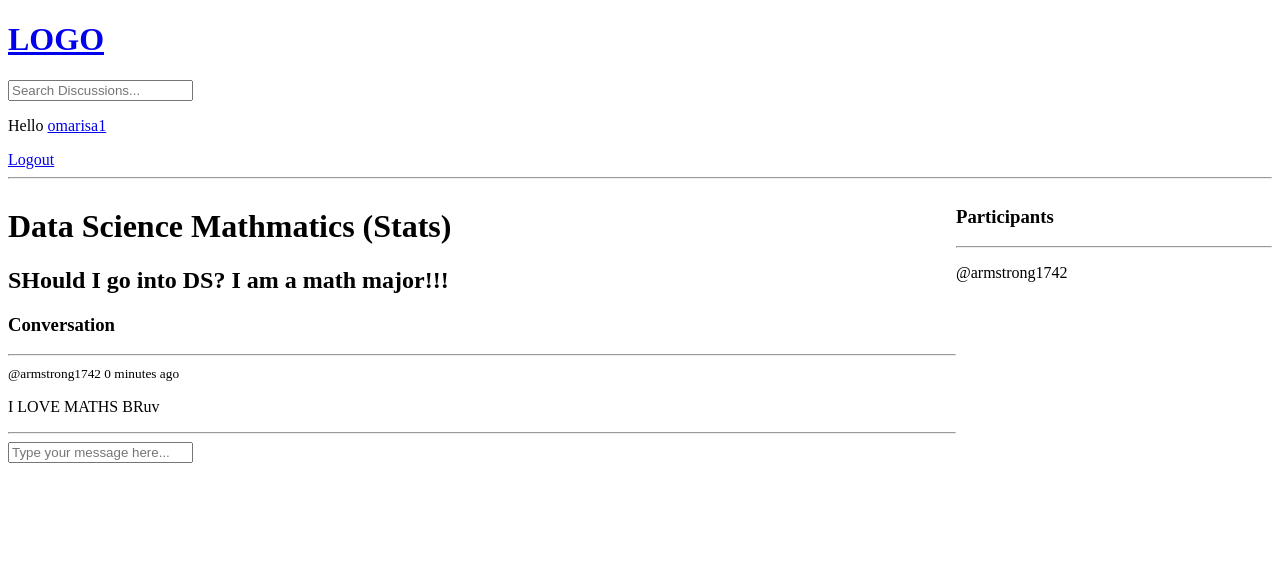
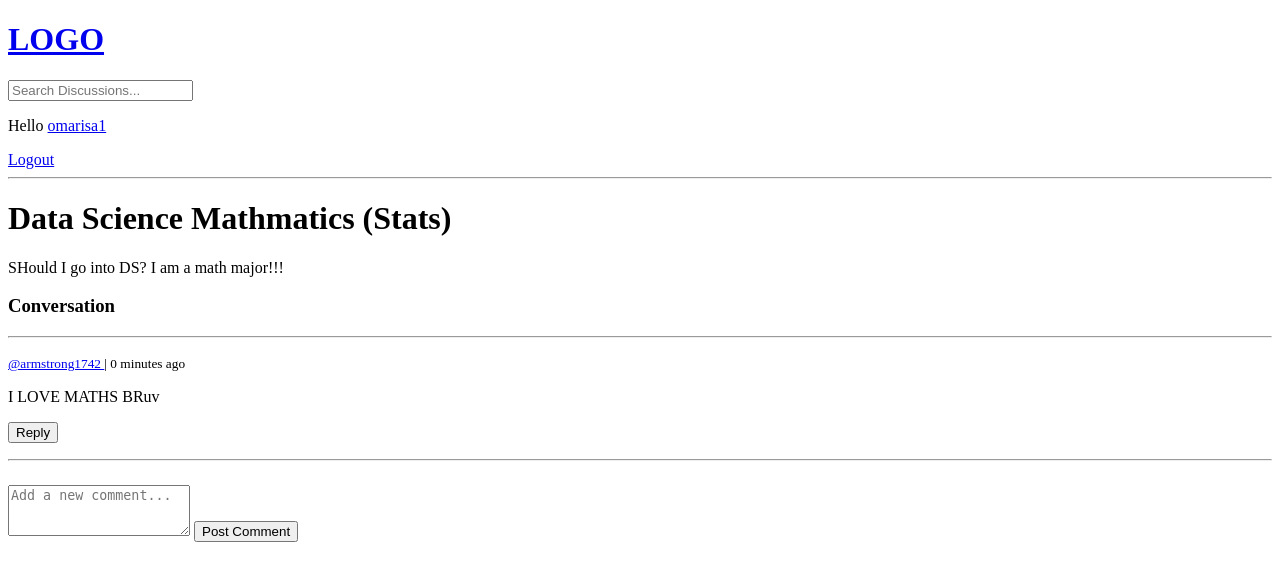
Before and after one commit to Isalifestyle/NOLIG, a Django app: page /discussion/2 in a window 1280 px wide. Shown: the top 581 px of the page. Run offline with Django 5.2, Linux system fonts and the light colour scheme; a user stored in the database is signed in; data comes from the database, SQL or seed files in the repository.

Commit message:
Discussion form comments feature made

```diff
--- a/nolig/base/models.py
+++ b/nolig/base/models.py
@@ -20,15 +20,23 @@ class Discussion(models.Model):
         return self.name
 
 
+# Add a parent field that references self (so a Message can be the child of another Message). If parent is NULL, it’s a top-level comment; if not, it’s a reply.
 class Message(models.Model):
     user = models.ForeignKey(User, on_delete=models.CASCADE)
     discussion = models.ForeignKey(Discussion, on_delete=models.CASCADE)
     body = models.TextField()
+    parent = models.ForeignKey(
+        'self',
+        on_delete=models.CASCADE,
+        null=True,
+        blank=True,
+        related_name='replies'
+    )
     updated = models.DateTimeField(auto_now=True)
-    created=models.DateTimeField(auto_now_add=True)
+    created = models.DateTimeField(auto_now_add=True)
 
     def __str__(self):
-        return self.body[0:50]
+        return self.body[:50]
 
 class FlashcardSet(models.Model):
     user = models.ForeignKey(User, on_delete=models.CASCADE)  # The creator of the set
--- /dev/null
+++ b/nolig/base/templates/base/comment.html
@@ -0,0 +1,59 @@
+<div class="comment">
+    <!-- Show the username and link to their profile -->
+    <small>
+      <a href="{% url 'user_profile' message.user.id %}">
+         @{{ message.user.username }}
+      </a>
+      | {{ message.created|timesince }} ago
+    </small>
+
+    <p>{{ message.body }}</p>
+
+    {% if request.user == message.user %}
+        <a href="{% url 'delete-message' message.id %}">Delete</a>
+    {% endif %}
+
+    <!-- "Reply" button if logged in -->
+    {% if request.user.is_authenticated %}
+      <button onclick="toggleReplyForm('{{ message.id }}')">Reply</button>
+    {% endif %}
+
+    <!-- This message's child replies -->
+    {% if message.replies.exists %}
+      <div class="reply-list">
+        {% if depth < max_depth %}
+          <!-- Recursively include comment.html for each child reply -->
+          {% for child in message.replies.all %}
+            {% include 'base/comment.html' with message=child depth=depth|add:1 max_depth=max_depth %}
+          {% endfor %}
+        {% else %}
+          <div id="reply-list-{{ message.id }}"
+               class="reply-list"
+               data-loaded="false">
+            <!-- This is where new replies will be appended -->
+          </div>
+
+          <button onclick="toggleReplies('{{ message.id }}')"
+                  id="view-btn-{{ message.id }}">
+            View replies ({{ message.replies.count }})
+          </button>
+          <!-- In your JavaScript, you could expand or load them via AJAX. -->
+        {% endif %}
+      </div>
+    {% endif %}
+
+    <!-- Hidden reply form for this message -->
+    {% if request.user.is_authenticated %}
+    <div id="reply-form-{{ message.id }}"
+         class="reply-form"
+         style="display: none;">
+        <form method="POST" action="">
+            {% csrf_token %}
+            <input type="hidden" name="parent_id" value="{{ message.id }}">
+            <textarea name="body" rows="2" placeholder="Reply to @{{ message.user.username }}"></textarea>
+            <button type="submit">Post Reply</button>
+        </form>
+    </div>
+    {% endif %}
+</div>
+<hr>
--- a/nolig/base/templates/base/discussion.html
+++ b/nolig/base/templates/base/discussion.html
@@ -1,60 +1,96 @@
 {% extends 'main.html' %}
-
 {% block content %}
 
 <style>
-    .discussion-container {
-        display: grid;
-        grid-template-columns: 3fr 1fr;
+.comment-wrapper {
+    margin-bottom: 1.5rem;
 }
+.comment {
+    margin: 1rem 0;
+}
+
+.reply-list {
+    margin-left: 2rem; /* Indent replies */
+    border-left: 2px solid #ccc;
+    padding-left: 1rem;
+}
+
+.reply-form {
+    margin-left: 2rem;
+    margin-top: 0.5rem;
+}
+
+
 </style>
-
-<div class="discussion-container">
-
-    <div>
-
-    <h1>{{discussion.name}}</h1>
-    <h2>{{discussion.description}}</h2>
+<h1>{{ discussion.name }}</h1>
+<p>{{ discussion.description }}</p>
 
 <div class="comment-wrapper">
     <h3>Conversation</h3>
     <hr>
-
     {% for message in discussion_messages %}
-            <div>
-                {% if request.user == message.user %}
-                <a href="{% url 'delete-message' message.id %}">Delete</a>
-                {% endif %}
-                <small>@{{message.user}}  {{message.created|timesince}} ago</small>
-                <p>{{message.body}}</p>
-                <hr>
-            </div>
+        {% include 'base/comment.html' with message=message depth=0 max_depth=2 %}
+        <!-- depth=0 for top-level, max_depth=2 is an example (2 levels) -->
     {% endfor %}
 </div>
 
+<!-- Top-level comment form -->
 {% if request.user.is_authenticated %}
 <div class="comment-form">
     <form method="POST" action="">
         {% csrf_token %}
-            <input type="text" name="body" placeholder="Type your message here...">
+        <textarea name="body" rows="3" placeholder="Add a new comment..."></textarea>
+        <button type="submit">Post Comment</button>
     </form>
-
 </div>
 {% endif %}
 
-    </div>
+<script>
+function toggleReplyForm(messageId) {
+    const form = document.getElementById(`reply-form-${messageId}`);
+    if (form.style.display === 'none') {
+        form.style.display = 'block';
+    } else {
+        form.style.display = 'none';
+    }
+}
 
-    <div>
-        <h3>Participants</h3>
-        <hr>
+// If you want to handle "View more replies" with JavaScript
+function toggleReplies(messageId) {
+  const replyList = document.querySelector(`#reply-list-${messageId}`);
+  const button = document.querySelector(`#view-btn-${messageId}`);
 
-        {% for user in participants %}
-            <div>
-                <p>@{{user.username}}</p>
-            </div>
-        {% endfor %}
-    </div>
+  // Check if we already loaded them
+  const isLoaded = replyList.dataset.loaded === 'true';
 
-</div>
+  if (!isLoaded) {
+    // Not loaded yet -> fetch + show
+    fetch(`/load_more_replies/?parent_id=${messageId}`, {
+      method: 'GET',
+    })
+      .then(response => {
+        if (!response.ok) {
+          throw new Error("Network response was not OK");
+        }
+        return response.text();
+      })
+      .then(data => {
+        replyList.innerHTML += data;
+        replyList.dataset.loaded = 'true';
+        // Optional: update button text
+        button.textContent = 'Hide replies';
+      })
+      .catch(error => console.error('Error loading replies:', error));
+  } else {
+    // Already loaded -> remove them
+    replyList.innerHTML = '';
+    replyList.dataset.loaded = 'false';
+    // Optional: revert button text
+    button.textContent = `View replies (${replyList.dataset.count})`;
+  }
+}
 
-{% endblock%}
+</script>
+
+
+{% endblock %}
--- a/nolig/base/urls.py
+++ b/nolig/base/urls.py
@@ -1,7 +1,11 @@
 from django.urls import path
 from . import views
+
 from .views import flashcard_feed, createFlashcardSet, updateFlashcardSet, deleteFlashcardSet, updateFlashcard, deleteFlashcard
 from .views import flashcard_feed,flashcard_sets,flashcard_detail
+
+from .views import flashcard_feed,flashcard_sets,flashcard_detail, user_profile
+
 
 
 urlpatterns = [
@@ -17,12 +21,15 @@ urlpatterns = [
 
     path('', views.home, name='home'),
     path('discussion/<str:pk>', views.discussion, name='discussion'),
+    path('delete-discussion/<int:pk>/', views.deleteDiscussion, name='delete-discussion'),
+    path('load_more_replies/', views.load_more_replies, name='load-more-replies'),
 
 
     # Routes related to discussions
     path('create-discussion/', views.createDiscussion, name="create-discussion"),
     path('update-discussion/<str:pk>', views.updateDiscussion, name="update-discussion"),
     path('delete-message/<str:pk>', views.deleteMessage, name="delete-message"),
+    path('profile/<int:user_id>/', views.user_profile, name='user_profile'),
 
     # Flashcard feed route
     path('flashfeed/', flashcard_feed, name='flashcard-feed'),
--- a/nolig/base/views.py
+++ b/nolig/base/views.py
@@ -15,6 +15,7 @@ from rest_framework import viewsets
 from rest_framework.permissions import IsAuthenticatedOrReadOnly
 from .models import FlashcardSet, FlashCard
 from .serializers import FlashcardSetSerializer, FlashCardSerializer
+from django.http import HttpResponseBadRequest
 
 
 
@@ -45,29 +46,36 @@ def home(request):
         'flashcard_sets': flashcard_sets  # Passing filtered flashcards to the template
     }
     return render(request, 'base/home.html', context)
+
 def discussion(request, pk):
-    discussion = Discussion.objects.get(id=pk)  # Get the specific discussion
-    discussion_messages = discussion.message_set.all()  # Get all messages in the discussion
-    participants = discussion.participants.all()  # Get all participants of the discussion
+    discussion = Discussion.objects.get(id=pk)
+    # Filter top-level messages
+    discussion_messages = Message.objects.filter(discussion=discussion, parent__isnull=True)
+    participants = discussion.participants.all()
 
-    # Handle the case when the form is submitted (POST request)
     if request.method == 'POST':
-        # Create a new message in the 'Message' model, linked to the current discussion
-        message = Message.objects.create(
-            discussion=discussion,  # Associate the message with the discussion
-            user=request.user,  # The current logged-in user
-            body=request.POST.get('body')  # The content of the message
+        body_text = request.POST.get('body')
+        parent_id = request.POST.get('parent_id')  # If replying to a comment
+        message = Message(
+            discussion=discussion,
+            user=request.user,
+            body=body_text
         )
-        discussion.participants.add(request.user)  # Add the user as a participant
-        return redirect('discussion', pk=discussion.id)  # Redirect to the same discussion
+        if parent_id:
+            try:
+                parent_message = Message.objects.get(id=parent_id, discussion=discussion)
+                message.parent = parent_message
+            except Message.DoesNotExist:
+                pass
+        message.save()
+        discussion.participants.add(request.user)
+        return redirect('discussion', pk=discussion.id)
 
-    # Context for rendering the page
     context = {
         'discussion': discussion,
         'discussion_messages': discussion_messages,
         'participants': participants
     }
-
     return render(request, 'base/discussion.html', context)
 
 
@@ -336,3 +344,19 @@ def flashcard_set_detail(request, set_id):
         'flashcard_set': flashcard_set,
         'flashcards': flashcards
     })
+
+def load_more_replies(request):
+    parent_id = request.GET.get('parent_id')
+    if not parent_id:
+        return HttpResponseBadRequest("Missing parent_id")
+
+    try:
+        parent_message = Message.objects.get(id=parent_id)
+    except Message.DoesNotExist:
+        return HttpResponseBadRequest("Parent message not found")
+
+    # For simplicity, load all replies, but you can filter if needed
+    replies = parent_message.replies.all()
+
+    # Render a partial HTML template with these replies
+    return render(request, 'base/replies_partial.html', {'replies': replies})
--- a/nolig/nolig/settings.py
+++ b/nolig/nolig/settings.py
@@ -39,13 +39,11 @@ INSTALLED_APPS = [
     'django.contrib.staticfiles',
     'rest_framework',
     'base.apps.BaseConfig',
-    'corsheaders',
     'nolig'
 
 ]
 
 MIDDLEWARE = [
-    'corsheaders.middleware.CorsMiddleware',
     "whitenoise.middleware.WhiteNoiseMiddleware",  # Add this line
     'django.middleware.security.SecurityMiddleware',
     'django.contrib.sessions.middleware.SessionMiddleware',
@@ -56,9 +54,7 @@ MIDDLEWARE = [
     'django.middleware.clickjacking.XFrameOptionsMiddleware',
 ]
 
-CORS_ALLOWED_ORIGINS = [
-    "http://localhost:3000",
-]
+
 ROOT_URLCONF = 'nolig.urls'
 
 TEMPLATES = [
```
Also changed, not shown: nolig/base/templates/base/replies_partial.html (added, +10 -0 lines), nolig/base/migrations/0005_message_parent.py (added). Lines whose indentation alone changed are shown as unchanged.
